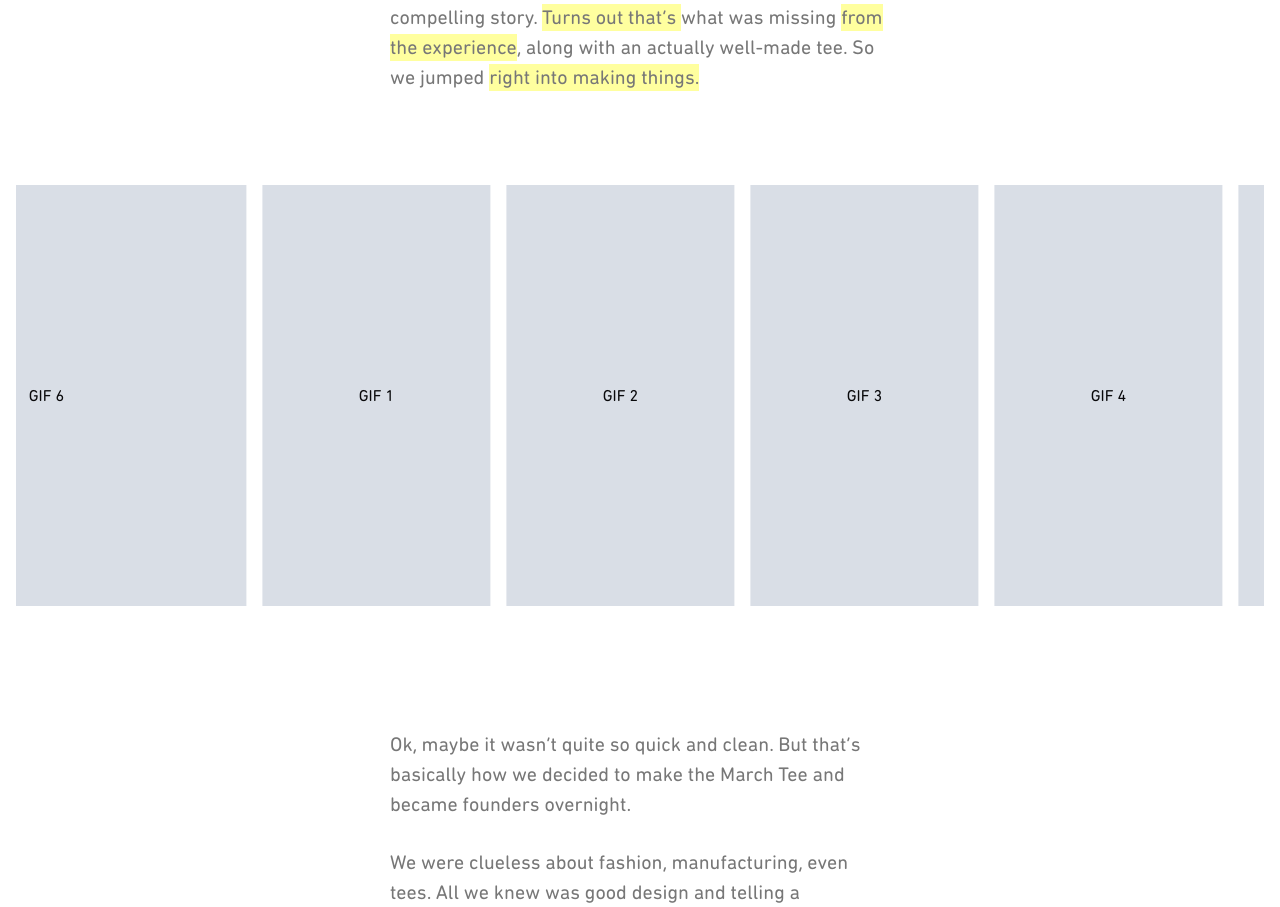
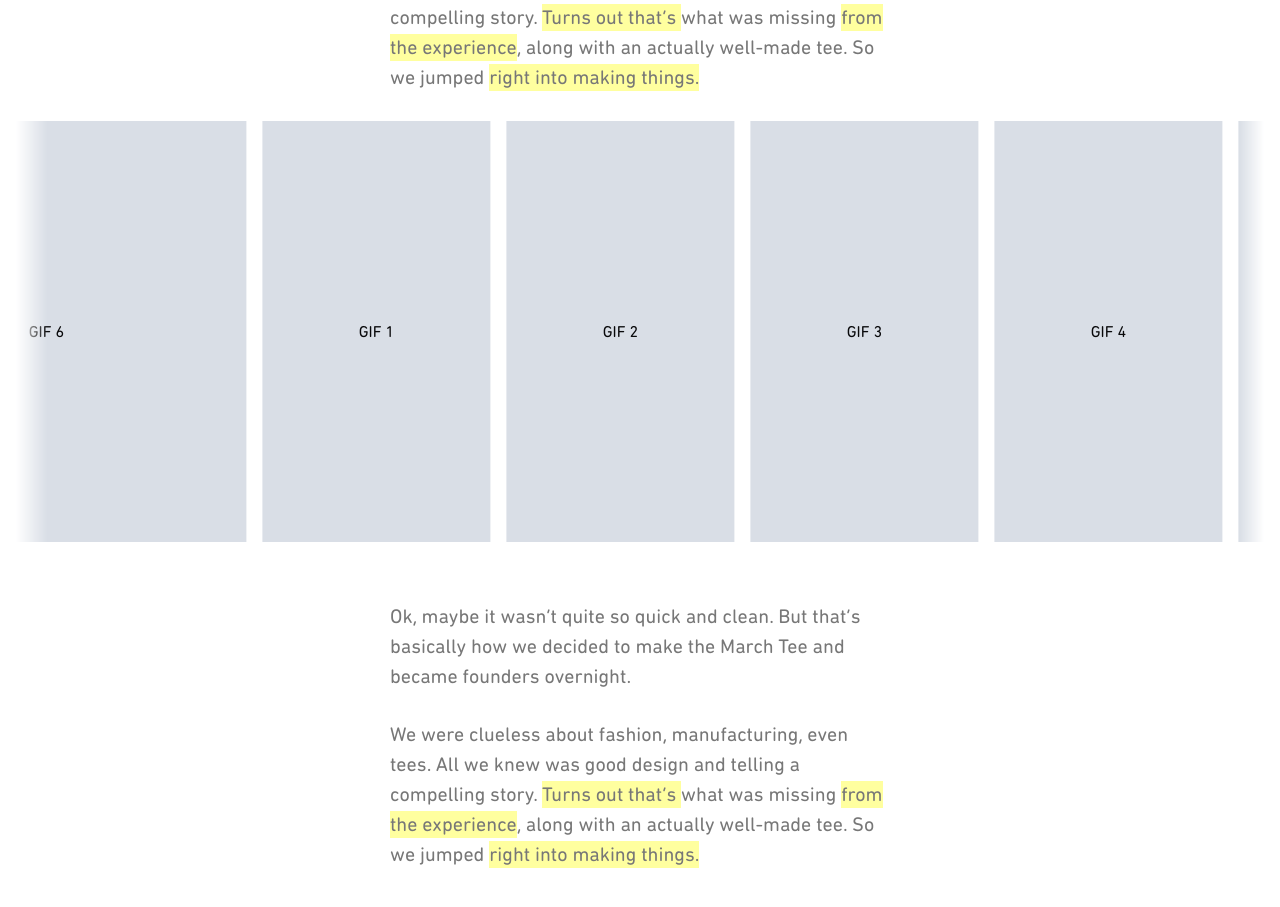
Before and after one commit to FelipeSilveiraChaves/Palaga-s-Product, a Next.js app in the folder quatrogavetas-lp1/: page /lp-1 in a window 1280 px wide. Shown: the part 1503-2410 px from the top of the page. Built offline with nearby package versions, Linux system fonts and the light colour scheme; a web font is replaced by a local one.

Commit message:
animation marquee

```diff
--- a/quatrogavetas-lp1/src/app/components/marqueecomponent.tsx
+++ b/quatrogavetas-lp1/src/app/components/marqueecomponent.tsx
@@ -5,12 +5,15 @@ import Marquee from "react-fast-marquee";
 
 export default function HorizontalMarquee() {
   return (
-    <div className="w-full overflow-hidden py-16 bg-white flex items-center justify-center">
+    <div className="w-full overflow-hidden bg-white flex items-center justify-center">
       <Marquee
         speed={40}           // velocidade constante
         gradient={false}
         pauseOnHover={false}
-        className="max-w-[1600px]"
+        className="max-w-[1600px] w-full
+            overflow-hidden
+            lg:mask-[linear-gradient(to_right,transparent,black_2.5%,black_98%,transparent)]
+            lg:[-webkit-mask-image:linear-gradient(to_right,transparent,black_2.5%,black_98%,transparent)]"
         direction="right"
       >
         <div className="w-[228px] h-[421px] bg-[#D9DEE6] mx-2 flex items-center justify-center">
```
